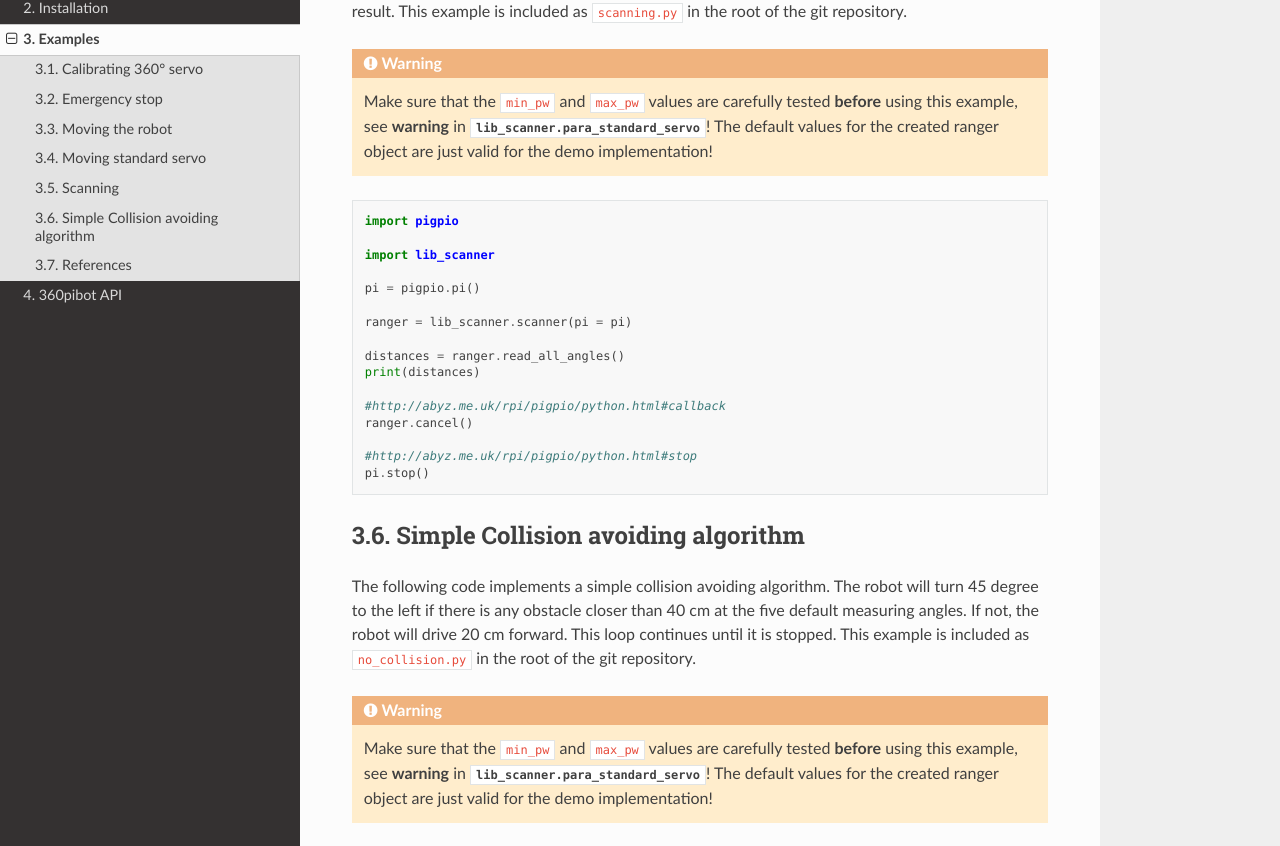
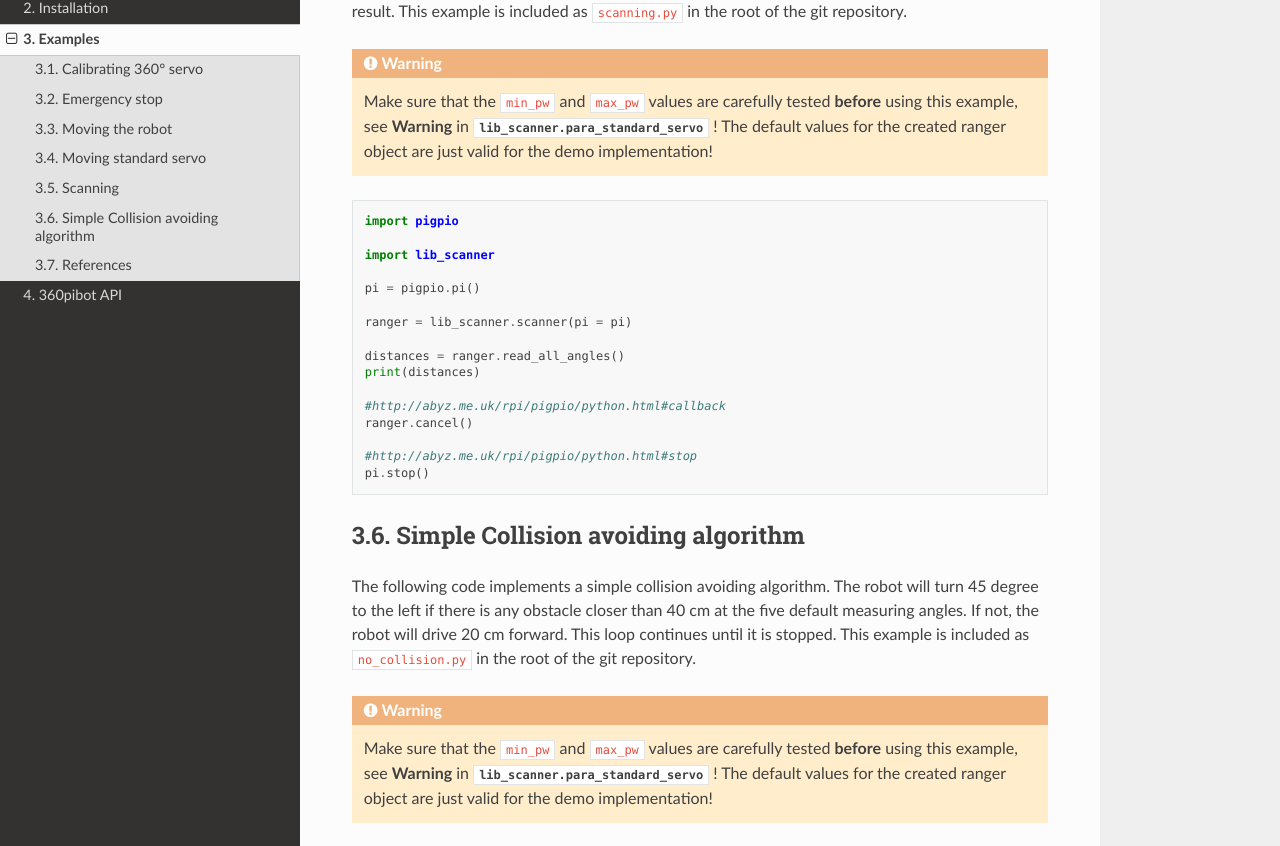
Before and after one commit to choeffer/360pibot, a Sphinx documentation site: the page built from docs/examples.rst, in a window 1280 px wide and 1400 px high, scrolled down 4341 px. Shown: the part 141-987 px from the top of the window. Built offline with Sphinx 7.4.7 and the Read the Docs theme 2.0.0, drawn with Linux system fonts in a browser that asks for light colours.

Commit message:
typos etc.

```diff
--- a/docs/examples.rst
+++ b/docs/examples.rst
@@ -251,8 +251,8 @@ in the root of the git repository.
 .. warning::
 
     Make sure that the ``min_pw`` and ``max_pw`` values are carefully tested
-    **before** using this example, see **warning** in
-    :class:`lib_scanner.para_standard_servo`! The default values for the
+    **before** using this example, see **Warning** in
+    :class:`lib_scanner.para_standard_servo` ! The default values for the
     created ranger object are just valid for the demo implementation!
 
 .. code-block:: python
@@ -287,8 +287,8 @@ is included as ``no_collision.py`` in the root of the git repository.
 .. warning::
 
     Make sure that the ``min_pw`` and ``max_pw`` values are carefully tested
-    **before** using this example, see **warning** in
-    :class:`lib_scanner.para_standard_servo`! The default values for the
+    **before** using this example, see **Warning** in
+    :class:`lib_scanner.para_standard_servo` ! The default values for the
     created ranger object are just valid for the demo implementation!
 
 .. code-block:: python
```
